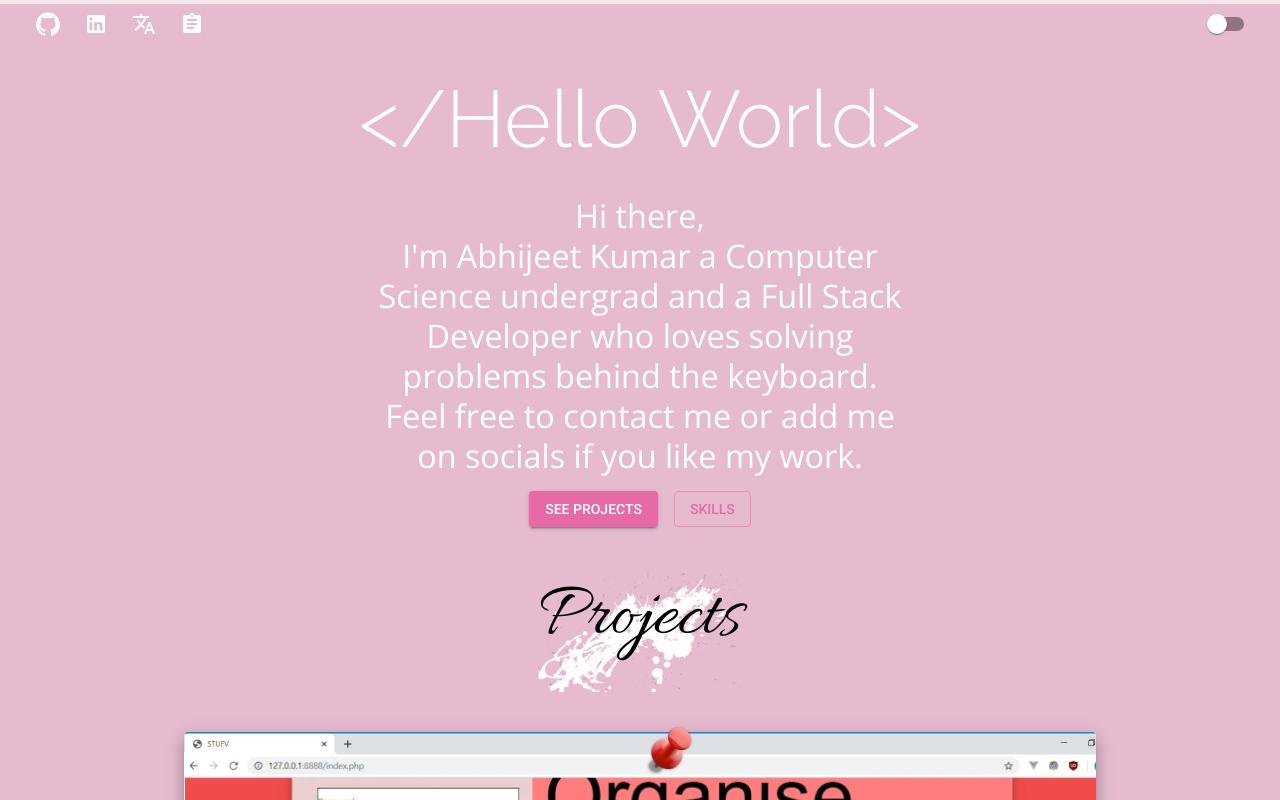
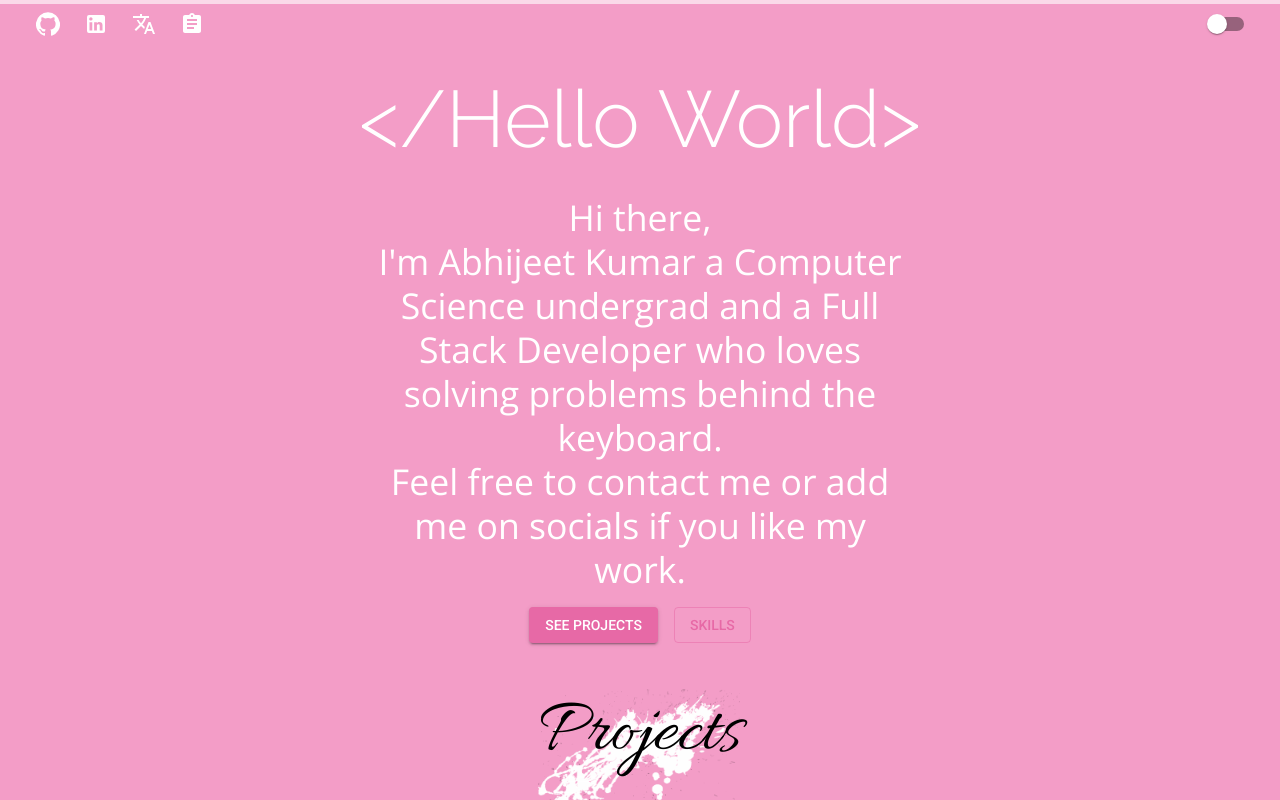
Before and after one commit to qwerty003/Portfolio, a React (Create React App) app: page / in a window 1280 px wide. Shown: the top 800 px of the page. Built offline with nearby package versions, Linux system fonts and the light colour scheme; some icons are missing.

Commit message:
Changed theme color and pre-loader background.

```diff
--- a/src/index.css
+++ b/src/index.css
@@ -19,7 +19,7 @@ code {
   width: 100%;
   height: 100%;
   position: absolute;
-  background: #ff6699;
+  background: #F39DC7;
 }
 
 .spinner {
--- a/src/theme.js
+++ b/src/theme.js
@@ -21,7 +21,7 @@ const theme = responsiveFontSizes(createMuiTheme({
       fontStyle: 'bold',
     },
     h4: {
-      fontSize: '2.1rem',
+      fontSize: '2.2rem',
       fontFamily: 'Open Sans',
     },
     h5: {
@@ -40,10 +40,10 @@ const theme = responsiveFontSizes(createMuiTheme({
   },
   palette: {
     background: {
-      default: '#E6BBD0'/*light-pink*/
+      default: '#F39DC7'/*light-pink*/
     },
     primary: {
-      main: '#E6BBD0',/*light-pink*/
+      main: '#F39DC7',/*light-pink*/
       icons: green[50],
       contrastText: grey[500],
     },
@@ -71,7 +71,7 @@ const theme2 = responsiveFontSizes(createMuiTheme({
       fontStyle: 'bold',
     },
     h4: {
-      fontSize: '2.1rem',
+      fontSize: '2.2rem',
       fontFamily: 'Open Sans',
     },
     h5: {
@@ -82,6 +82,10 @@ const theme2 = responsiveFontSizes(createMuiTheme({
     body2: {
       fontSize: '1rem',
       fontFamily: 'Lato',
+    },
+    subtitle1:{
+      fontSize: '1rem',
+      color: '#544D4D'
     }
   },
   palette: {
@@ -90,11 +94,11 @@ const theme2 = responsiveFontSizes(createMuiTheme({
     },
     primary: {
       main: '#91D3AE',/*light-green*/
-      icons: pink[100],
+      icons: green[100],
       contrastText: grey[500],
     },
     secondary: {
-      main: '#5DC288',/*dark-green*/
+      main: '#47BD7A',/*dark-green*/
       icons: '#FFFFFF',/*white*/
     },
     text: {
@@ -106,18 +110,3 @@ const theme2 = responsiveFontSizes(createMuiTheme({
 
 export default theme ;
 export {theme2} ;
-
-/*The way theme works is that we define the themes (objects) first using createMuiTheme and then pass this
-object to the <ThemeProvider> component which wraps the whole template which needs to be themed.
-
-Acc. to docs - "<ThemeProvider> relies on the context feature of React to pass the theme down to the components" which means
-it injects theme to all the components in the template. Since, each component has styling properties set to default
-(e.g-appbar color is set "primary" which means it's background color will be whatever theme.primary.main is, if there is a theme obj)
-so each component's default styling now is set via theme.
-
-If needed, component colors or styles can be overriden and changed by either explicitly setting values to each single component
-or by having another nested <ThemeProvider theme={theme2}> wrapper around a section of components.
-
-Also, if the whole template of a component isn't wrapped under <ThemeProvider> as soon as it appears in a part of the template,
-the whole template can get styled acc to the theme even though they are outside the wrapper.
-*/
```
